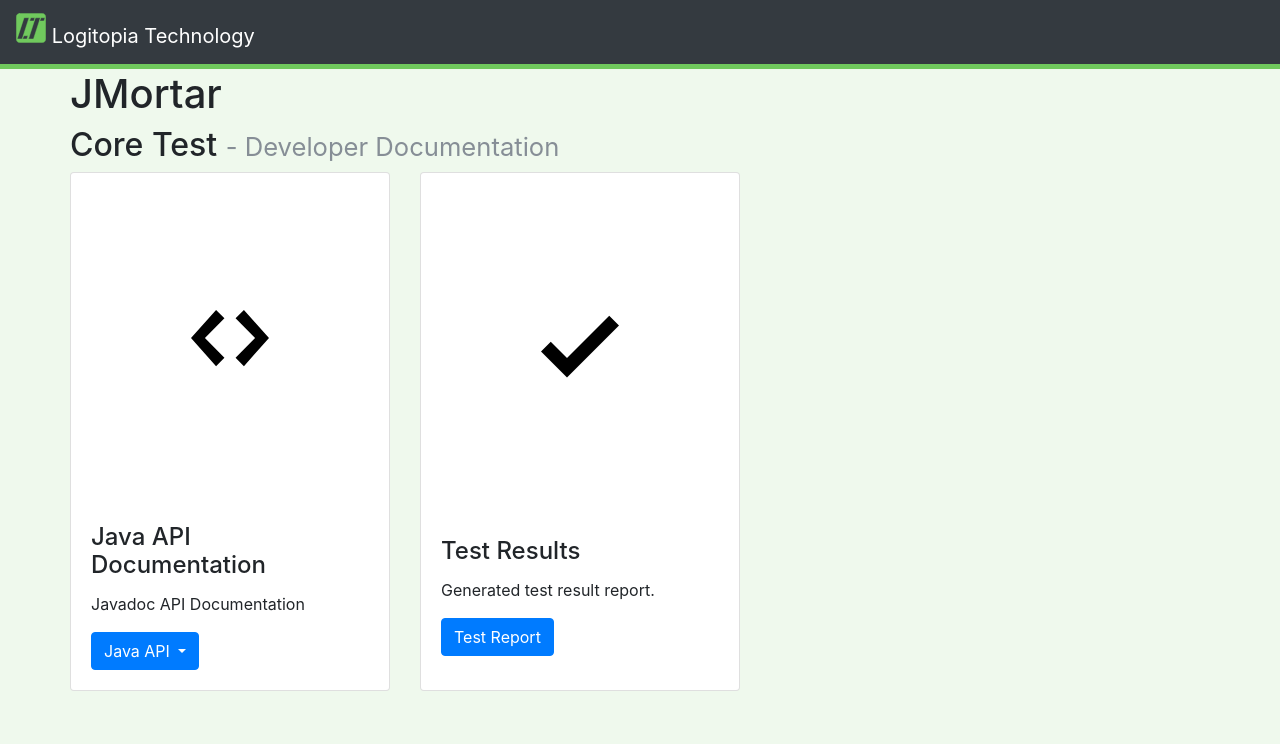
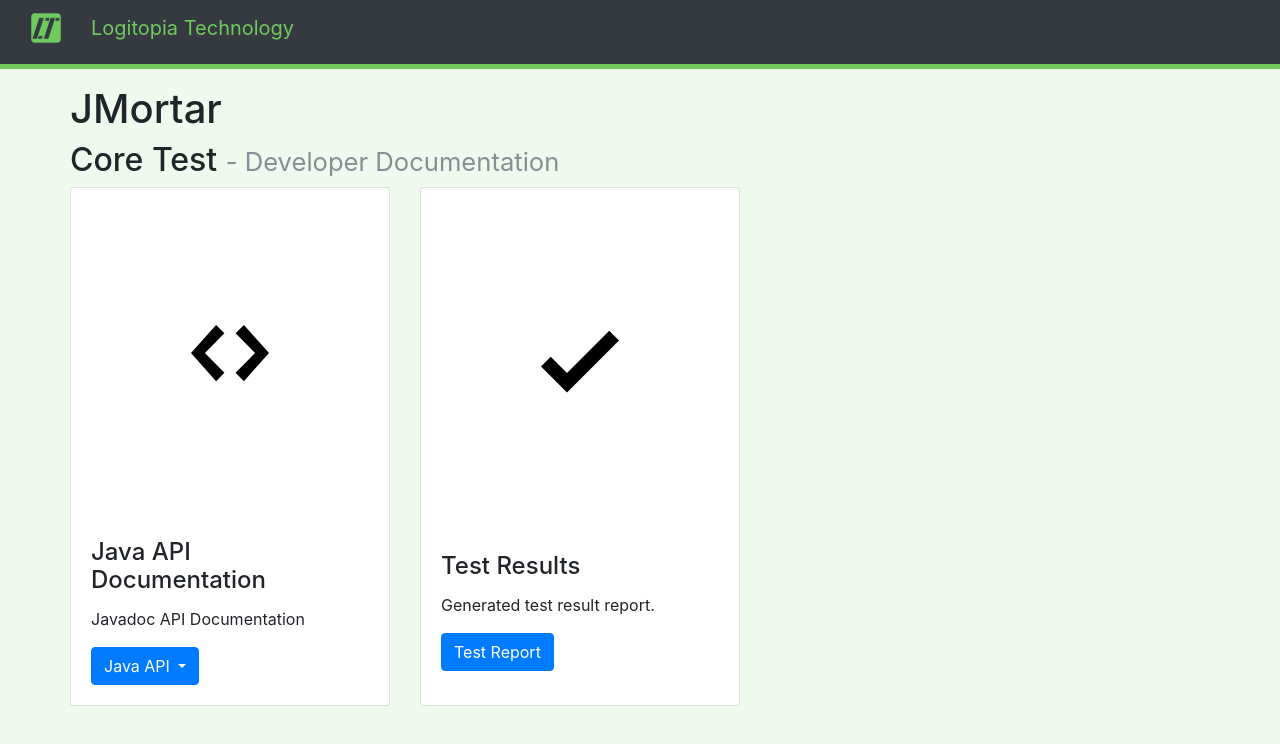
Before and after one commit to logitopia/jmortar-core-test, a plain HTML site: page docs/index.html in a window 1280 px wide. Drawn offline with nearby package versions, Linux system fonts and the light colour scheme.

Commit message:
Adding a fully branded navbar for the project documentation site.

```diff
--- a/docs/index.html
+++ b/docs/index.html
@@ -21,6 +21,9 @@
 <nav class="navbar navbar-dark bg-dark fixed-top">
     <!-- Navbar content -->
     <a class="navbar-brand" href="#">
+        <div class="container">
+            <div class="row">
+                <div class="col-sm">
                     <svg
                             class="lt-logo"
                             xmlns:osb="http://www.openswatchbook.org/uri/2009/osb"
@@ -111,7 +114,10 @@
                                     id="rect4509"/>
                         </g>
                     </svg>
-        Logitopia Technology
+                </div>
+                <div class="col-sm">Logitopia Technology</div>
+            </div>
+        </div>
     </a>
 </nav>
 
--- a/docs/index/css/index.css
+++ b/docs/index/css/index.css
@@ -1,6 +1,6 @@
 body {
   background-color: #eff9ed;
-  padding-top: 70px;
+  padding-top: 85px;
 }
 .card-img-top {
     padding: 120px
--- a/docs/index/css/logitopia.css
+++ b/docs/index/css/logitopia.css
@@ -8,6 +8,10 @@
     height: auto;
 }
 
+.navbar-brand {
+    color: #70C95D !important;
+}
+
 path.lt-logo {
     fill: #70C95D !important;
     stroke: #70C95D !important;
```
Lines whose indentation alone changed are shown as unchanged.
